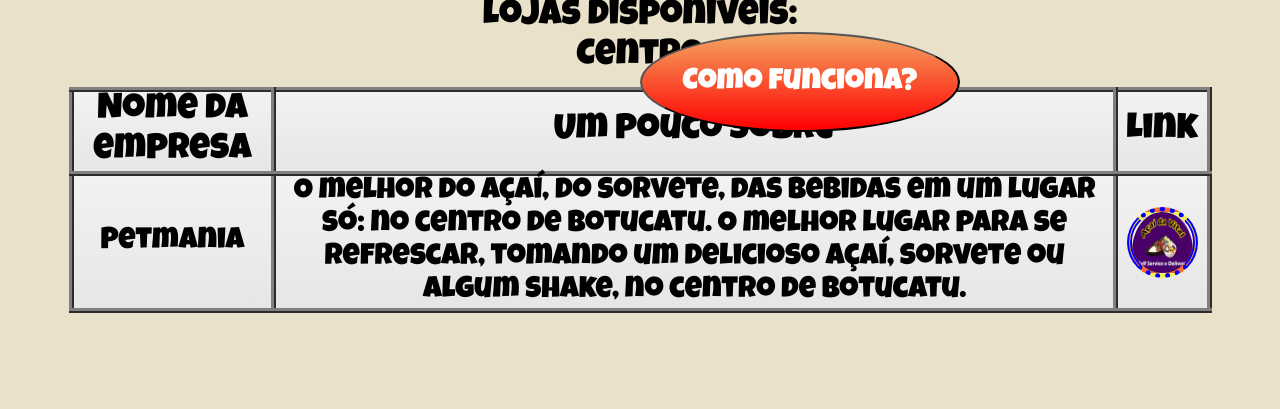
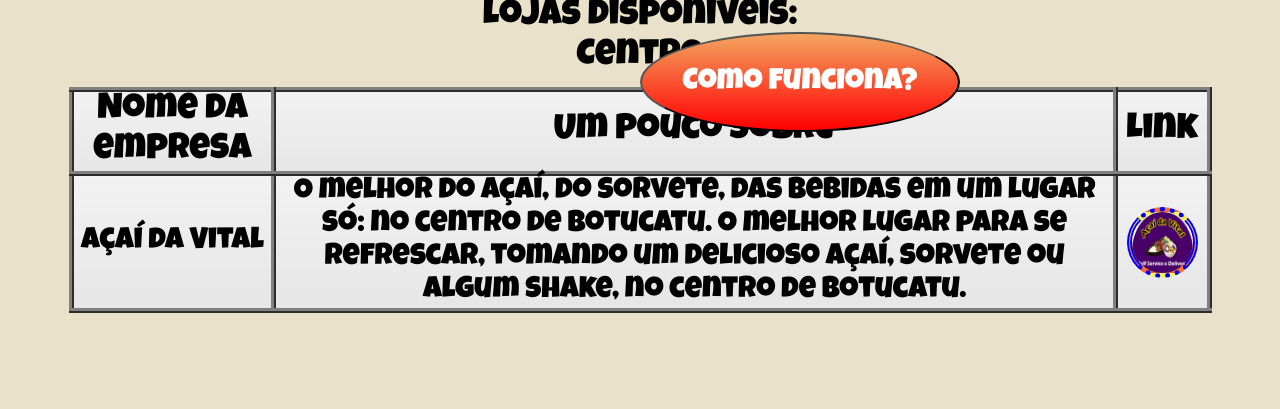
Before and after one commit to criolodoido/botucatu2, a Django app: page /centro/ in a window 1280 px wide. Shown: the part 668-1077 px from the top of the page. Run offline with Django 3.2, Linux system fonts and the light colour scheme; some libraries are stand-ins or nearby versions.

Commit message:
corrigindo

```diff
--- a/core/templates/core/centro.html
+++ b/core/templates/core/centro.html
@@ -15,7 +15,7 @@
 					<td><b><h1>Link</h1></b></td>
 				</tr>
 				<tr>
-					<td><h2>Petmania</td>
+					<td><h2>Açaí da Vital</td>
 					<td><h2>O melhor do Açaí, do sorvete, das bebidas em um lugar só: no centro de Botucatu. O melhor lugar para se refrescar, tomando um delicioso açaí, sorvete ou algum shake, no centro de Botucatu.</td>
 					<td><a href="{% url 'acai:acai' %}"><img src="{% static 'images/acai.ico' %}" alt="Açaí do Centro"></td>
 				</tr>
```
